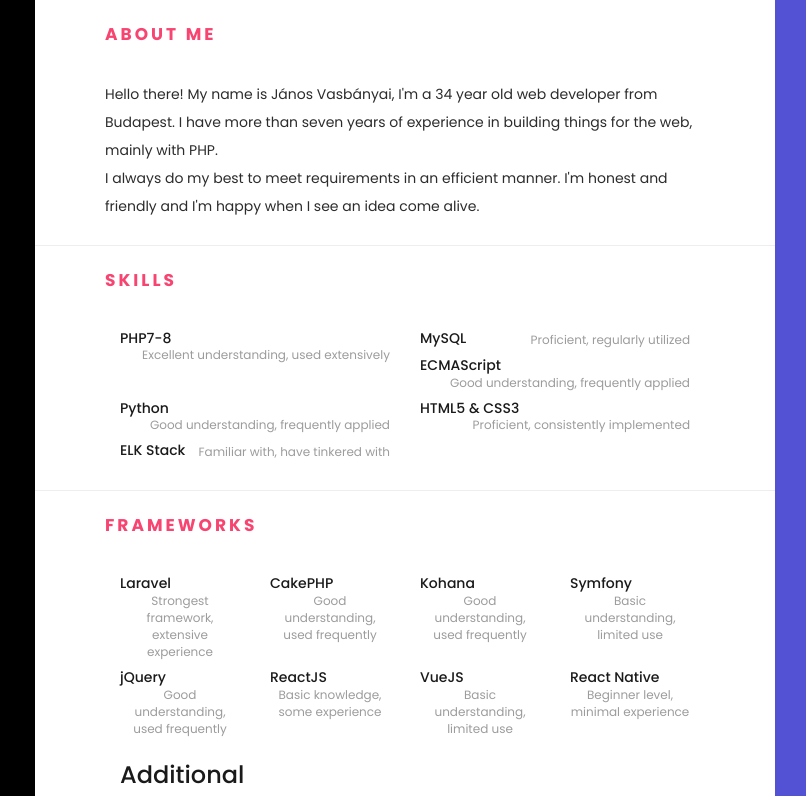
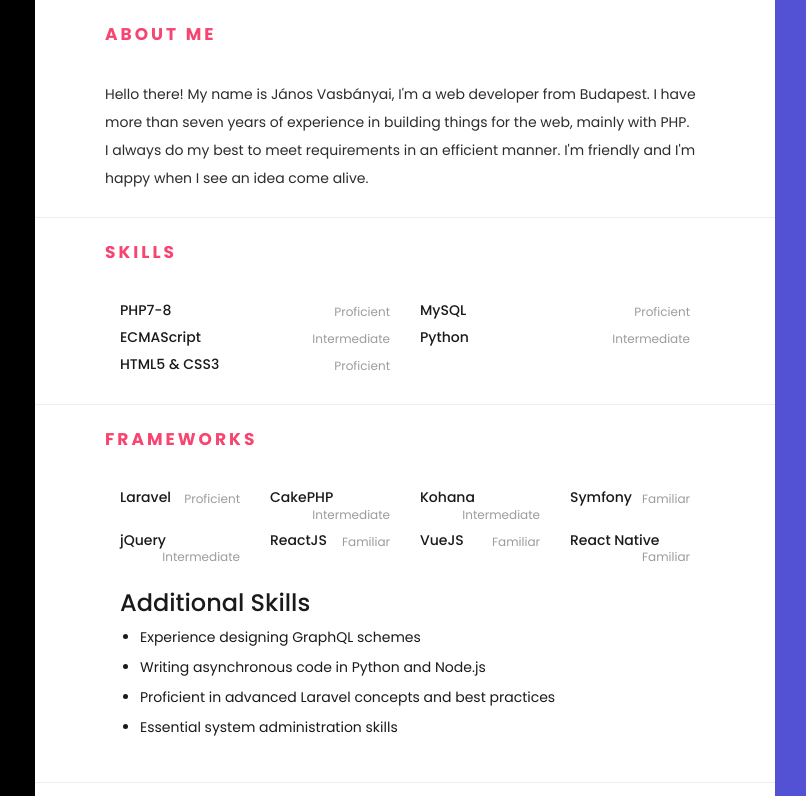
Before and after one commit to johann123/johann123.github.io, a plain HTML site: page index.html in a window 1280 px wide. Shown: the top 796 px of the page, 365-1171 px from the left. Drawn offline with Linux system fonts and the light colour scheme.

Commit message:
GOOD SHIT MAYBE?! 2

```diff
--- a/index.html
+++ b/index.html
@@ -93,10 +93,8 @@
                 <h2>About Me</h2>
             </div>
             <div class="intro">
-                <p>Hello there! My name is János Vasbányai, I'm a <span id="years-old"></span> year old web
-                    developer from Budapest. I have more than seven years of experience in building things for the web,
-                    mainly with PHP. <br/>I always do my best to meet requirements in an efficient manner. I'm honest
-                    and friendly and I'm happy when I see an idea come alive.</p>
+                <p>Hello there! My name is János Vasbányai, I'm a web developer from Budapest. I have more than seven years of experience in building things for the web,
+                    mainly with PHP. <br/>I always do my best to meet requirements in an efficient manner. I'm friendly and I'm happy when I see an idea come alive.</p>
             </div>
         </section>
 
@@ -110,40 +108,31 @@
                     <div class="col-md-6 col-sm-6 col-xs-12 item">
                         <div class="skill-info clearfix">
                             <h3 class="pull-left">PHP7-8</h3>
-                            <span class="pull-right">Excellent understanding, used extensively</span>
+                            <span class="pull-right">Proficient</span>
                         </div>
                     </div>
                     <div class="col-md-6 col-sm-6 col-xs-12 item">
                         <div class="skill-info clearfix">
                             <h3 class="pull-left">MySQL</h3>
-                            <span class="pull-right">Proficient, regularly utilized</span>
-                        </div>
-                    </div>
-
-                    <div class="col-md-6 col-sm-6 col-xs-12 item">
-                        <div class="skill-info clearfix">
-                            <h3 class="pull-left">ECMAScript</h3>
-                            <span class="pull-right">Good understanding, frequently applied</span>
-                        </div>
-                    </div>
-
-                    <div class="col-md-6 col-sm-6 col-xs-12 item">
-                        <div class="skill-info clearfix">
-                            <h3 class="pull-left">Python</h3>
-                            <span class="pull-right">Good understanding, frequently applied</span>
-                        </div>
-                    </div>
-
-                    <div class="col-md-6 col-sm-6 col-xs-12 item">
-                        <div class="skill-info clearfix">
-                            <h3 class="pull-left">HTML5 & CSS3</h3>
-                            <span class="pull-right">Proficient, consistently implemented</span>
+                            <span class="pull-right">Proficient</span>
                         </div>
                     </div>
                     <div class="col-md-6 col-sm-6 col-xs-12 item">
                         <div class="skill-info clearfix">
-                            <h3 class="pull-left">ELK Stack</h3>
-                            <span class="pull-right">Familiar with, have tinkered with</span>
+                            <h3 class="pull-left">ECMAScript</h3>
+                            <span class="pull-right">Intermediate</span>
+                        </div>
+                    </div>
+                    <div class="col-md-6 col-sm-6 col-xs-12 item">
+                        <div class="skill-info clearfix">
+                            <h3 class="pull-left">Python</h3>
+                            <span class="pull-right">Intermediate</span>
+                        </div>
+                    </div>
+                    <div class="col-md-6 col-sm-6 col-xs-12 item">
+                        <div class="skill-info clearfix">
+                            <h3 class="pull-left">HTML5 & CSS3</h3>
+                            <span class="pull-right">Proficient</span>
                         </div>
                     </div>
                 </div>
@@ -160,25 +149,25 @@
                     <div class="col-md-3 col-sm-3 col-xs-12 item">
                         <div class="skill-info clearfix">
                             <h3 class="pull-left">Laravel</h3>
-                            <span class="pull-right">Strongest framework, extensive experience</span>
+                            <span class="pull-right">Proficient</span>
                         </div>
                     </div>
                     <div class="col-md-3 col-sm-3 col-xs-12 item">
                         <div class="skill-info clearfix">
                             <h3 class="pull-left">CakePHP</h3>
-                            <span class="pull-right">Good understanding, used frequently</span>
+                            <span class="pull-right">Intermediate</span>
                         </div>
                     </div>
                     <div class="col-md-3 col-sm-3 col-xs-12 item">
                         <div class="skill-info clearfix">
                             <h3 class="pull-left">Kohana</h3>
-                            <span class="pull-right">Good understanding, used frequently</span>
+                            <span class="pull-right">Intermediate</span>
                         </div>
                     </div>
                     <div class="col-md-3 col-sm-3 col-xs-12 item">
                         <div class="skill-info clearfix">
                             <h3 class="pull-left">Symfony</h3>
-                            <span class="pull-right">Basic understanding, limited use</span>
+                            <span class="pull-right">Familiar</span>
                         </div>
                     </div>
                 </div>
@@ -186,25 +175,25 @@
                     <div class="col-md-3 col-sm-3 col-xs-12 item">
                         <div class="skill-info clearfix">
                             <h3 class="pull-left">jQuery</h3>
-                            <span class="pull-right">Good understanding, used frequently</span>
+                            <span class="pull-right">Intermediate</span>
                         </div>
                     </div>
                     <div class="col-md-3 col-sm-3 col-xs-12 item">
                         <div class="skill-info clearfix">
                             <h3 class="pull-left">ReactJS</h3>
-                            <span class="pull-right">Basic knowledge, some experience</span>
+                            <span class="pull-right">Familiar</span>
                         </div>
                     </div>
                     <div class="col-md-3 col-sm-3 col-xs-12 item">
                         <div class="skill-info clearfix">
                             <h3 class="pull-left">VueJS</h3>
-                            <span class="pull-right">Basic understanding, limited use</span>
+                            <span class="pull-right">Familiar</span>
                         </div>
                     </div>
                     <div class="col-md-3 col-sm-3 col-xs-12 item">
                         <div class="skill-info clearfix">
                             <h3 class="pull-left">React Native</h3>
-                            <span class="pull-right">Beginner level, minimal experience</span>
+                            <span class="pull-right">Familiar</span>
                         </div>
                     </div>
                 </div>
@@ -212,14 +201,13 @@
                 <div class="row">
                     <div class="col-md-12 col-sm-12 col-xs-12">
                         <div class="skill-info clearfix">
-                            <h3 class="pull-left">Additional</h3>
+                            <h3 class="pull-left">Additional Skills</h3>
                         </div>
                         <ul>
-                            <li>Understanding of Dependency Injection</li>
-                            <li>Experience designing GraphQL servers</li>
+                            <li>Experience designing GraphQL schemes</li>
                             <li>Writing asynchronous code in Python and Node.js</li>
                             <li>Proficient in advanced Laravel concepts and best practices</li>
-                            <li>Fundamental system administration skills</li>
+                            <li>Essential system administration skills</li>
                         </ul>
                     </div>
                 </div>
@@ -250,14 +238,12 @@
         <!-- Touched/tinkered with Section -->
         <section id="else" class="tools">
             <div class="section-header">
-                <h2>Touched/tinkered with</h2>
+                <h2>Some exposure to</h2>
             </div>
             <div class="row">
-                <span class="label">ABAP</span>
                 <span class="label">Unity3D</span>
                 <span class="label">C#/Java</span>
                 <span class="label">C/C++</span>
-                <span class="label">Crypto exchange APIs</span>
             </div>
         </section>
 
@@ -294,7 +280,6 @@
                             </li>
                             <li><strong>Technical Accomplishments</strong>
                                 <ul>
-                                    <li><strong>Codebase Management:</strong> Maintain and deploy scalable, reliable codebases with a track record of durability, predating recent AI advancements.</li>
                                     <li><strong>Software Delivery Solution:</strong> Developed a browser-based software delivery platform using HTTP and configured UDP channels for real-time telemetry data.</li>
                                     <li><strong>LLM Integration:</strong> Integrated large language model systems to generate automated notes for ticket management based on our knowledge base.</li>
                                 </ul>
```
